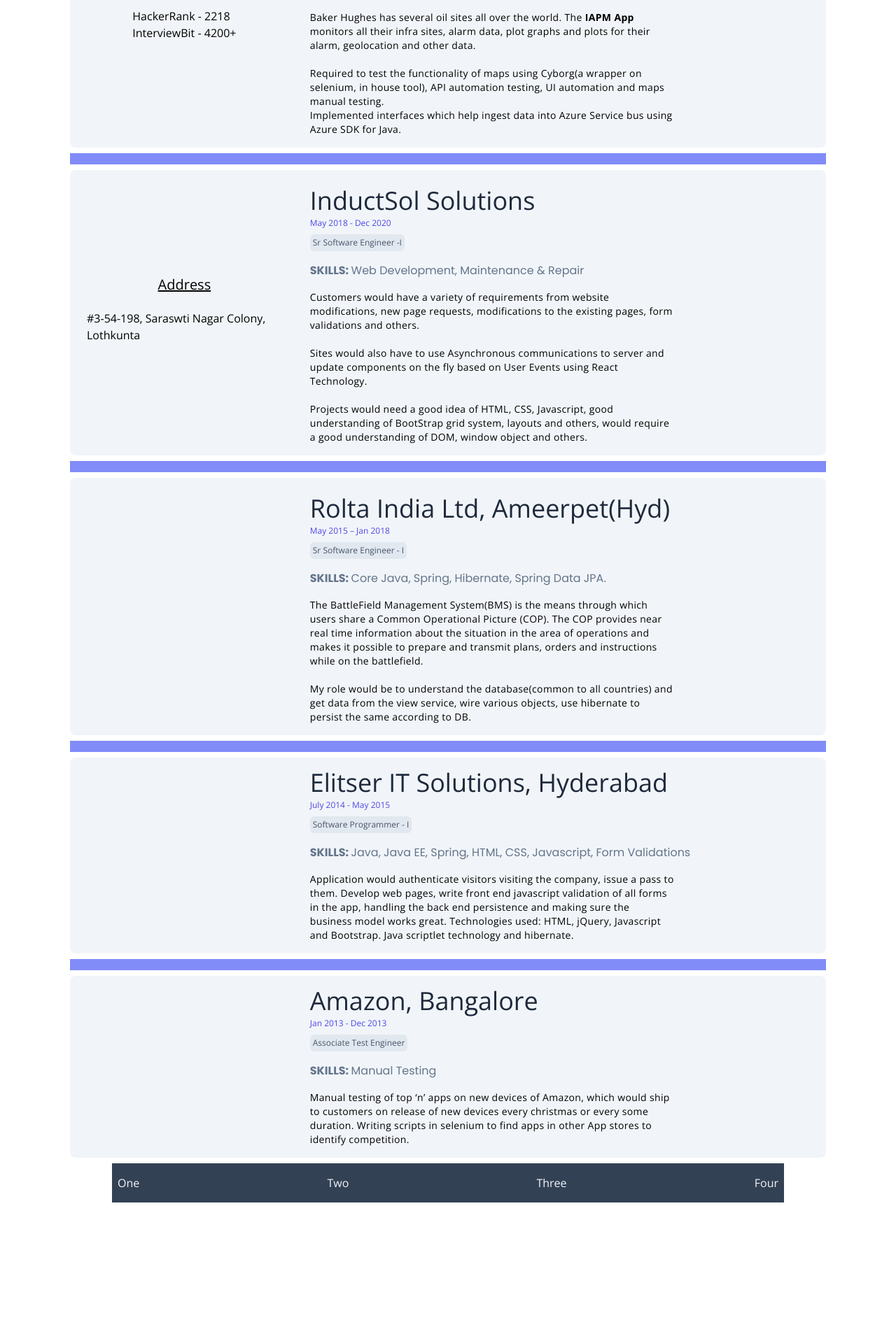
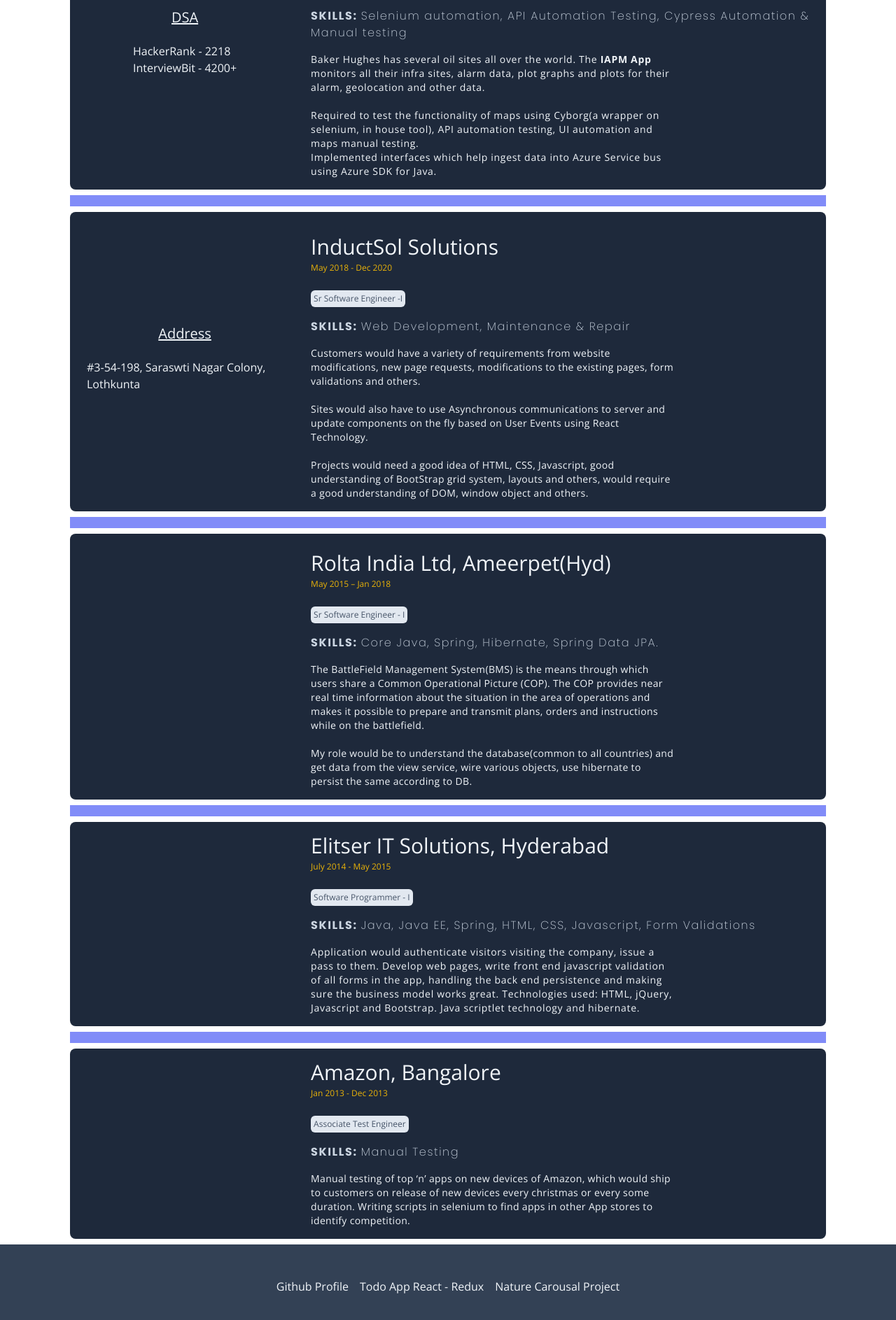
Before and after one commit to radharamanaa/Resume-FS, a plain HTML site: page index.html in a window 1280 px wide. Shown: the part 891-2778 px from the top of the page at 70% size. Before the commit the page ends 2610 px from the top, so only its background shows below. Drawn offline with nearby package versions, Linux system fonts and the light colour scheme.

Commit message:
strong look almost done

```diff
--- a/index.css
+++ b/index.css
@@ -81,7 +81,7 @@ div.photo-margin > img {
   background-color: rgba(20, 20, 20, 0.5);
 }
 .aside {
-  flex: 1 350px;
+  flex: 1 22rem;
 }
 .skill-item {
   text-transform: capitalize;
--- a/index.html
+++ b/index.html
@@ -21,7 +21,19 @@
 </head>
 
 <body>
-  <div class="all-container bg-white pt-5">
+  <div class="all-container bg-white">
+    <header class="bg-slate-700 text-white p-2 mb-1 flex justify-center">
+      <header class="w-3/4 inner-container flex justify-between">
+        <div class="footer-items p-1 m-1"><a href="https://github.com/radharamanaa" target="_blank">Github Profile</a>
+        </div>
+        <div class="footer-items p-1 m-1"><a href="https://radharamanaa.github.io/Tasky-Redux/" target="_blank">Todo App
+            React -
+            Redux</a></div>
+        <div class="footer-items p-1 m-1"><a href="https://radharamanaa.github.io/SimpleCarousal/" target="_blank">
+            Nature
+            Carousal Project</a></div>
+      </header>
+    </header>
     <div class="main-container relative">
       <!-- <div class="backcolor absolute top-0 left-0 right-0 h-1/2 bg-indigo-800 text-slate-100"></div> -->
       <div class="altcolor absolute bottom-0 left-0 right-0 h-full bg-slate-200 text-slate-100"></div>
@@ -71,7 +83,7 @@
 
           <div class="skills text-slate-300 text-md font-thin tracking-widest"><span
               class="skill-name font-bold">SKILLS:</span> HTML, CSS,
-              Javascript, React & Redux toolkit, TailwindCSS</div>
+            Javascript, React & Redux toolkit, TailwindCSS</div>
           <div class="details text-sm mt-4 tracking-wider max-w-prose">Project maintains tasks for the user in
             localStorage
             of the browser. Users can create, edit, delete tasks, create tasks in various categories, favorite tasks,
@@ -88,34 +100,35 @@
     </div>
     <div class="experience-start flex justify-center">
       <div
-        class="exp-header mx-auto w-full flex justify-center bg-lime-400 m-2 p-1 font-thin tracking-wider text-slate-800">
+        class="exp-header mx-auto w-full flex justify-center bg-indigo-500 m-2 p-1 font-thin tracking-wider text-slate-100">
         <h2 class="text-2xl">Experience</h2>
       </div>
     </div>
     <div class="main-container-2 relative ">
-      <div class="center bg-slate-100 rounded-lg">
+      <div class="center bg-slate-800 text-slate-100 rounded-lg">
         <div class="aside p-4 flex flex-col items-center justify-center">
           <h2 class="text-xl underline leading-6 mb-4">DSA</h2>
           <p>
           <ul class="flex flex-col justify-center">
             <li class="pt-2 ">HackerRank - 2218</li>
             <li class="pb-2 ">InterviewBit - 4200+</li>
-
           </ul>
           </p>
         </div>
         <div class="main-content p-4 w-3/4">
-          <div class="company-duration flex flex-col justify-start  mt-2">
-            <div class="company text-4xl font-thin text-slate-800 pr-2">Zemoso Technologies
+          <div class="company-duration flex flex-col justify-start mt-4">
+            <div class="company text-3xl font-thin text-slate-100 pr-2">Zemoso Technologies
             </div>
-            <div class="duration mt-1 text-xs items-end text-indigo-600">May 2021 - Current</div>
+            <div class="duration mt-1 text-xs items-end mb-4 text-yellow-500">May 2021 - Current</div>
             <div class="position-in-comp p-1 text-xs mt-2 mb-4 bg-slate-200 text-slate-600 rounded-md">Sr Software
               Engineer in Test</div>
           </div>
 
-          <div class="skills text-slate-500 text-md max-w-prose"><span class="skill-name font-bold">SKILLS:
-            </span>Selenium automation, API Automation Testing, Cypress Automation & Manual testing</div>
-          <div class="details text-sm mt-4 tracking-wide max-w-prose">Baker Hughes has several oil sites all over the
+          <div class="skills text-slate-300 text-md font-thin tracking-widest">
+            <span class="skill-name font-bold">SKILLS:
+            </span>Selenium automation, API Automation Testing, Cypress Automation & Manual testing
+          </div>
+          <div class="details text-sm mt-4 tracking-wider max-w-prose">Baker Hughes has several oil sites all over the
             world. The <span class="font-bold text-md"> IAPM App</span> monitors all their infra sites, alarm data, plot
             graphs and plots for their alarm,
             geolocation and other data.
@@ -132,7 +145,7 @@
     </div>
     <div class="exp-break h-4 bg-indigo-400 w-full my-2"></div>
     <div class="main-container-2 relative ">
-      <div class="center bg-slate-100 rounded-lg">
+      <div class="center bg-slate-800 text-slate-100 rounded-lg">
         <div class="aside p-4 flex flex-col items-center justify-center">
           <h2 class="text-xl underline leading-6 mb-4">Address</h2>
           <p class="address flex justify-center p-2">
@@ -140,15 +153,16 @@
           </p>
         </div>
         <div class="main-content p-4 w-3/4">
-          <div class="company-duration flex flex-col justify-start mt-2">
-            <div class="company text-4xl font-thin text-slate-800 pr-2">InductSol Solutions
+          <div class="company-duration flex flex-col justify-start mt-4">
+            <div class="company text-3xl font-thin text-slate-100 pr-2">InductSol Solutions
             </div>
-            <div class="duration mt-1 text-xs items-end text-indigo-600">May 2018 - Dec 2020</div>
+            <div class="duration mt-1 text-xs items-end mb-4 text-yellow-500">May 2018 - Dec 2020</div>
             <div class="position-in-comp p-1 text-xs mt-2 mb-4 bg-slate-200 text-slate-600 rounded-md">Sr Software
               Engineer -I</div>
           </div>
 
-          <div class="skills text-slate-500 text-md max-w-prose"><span class="skill-name font-bold">SKILLS: </span>Web
+          <div class="skills text-slate-300 text-md font-thin tracking-widest"><span
+              class="skill-name font-bold">SKILLS: </span>Web
             Development, Maintenance & Repair</div>
           <div class="details text-sm mt-4 tracking-wide max-w-prose">Customers would have a variety of requirements
             from
@@ -170,7 +184,7 @@
     </div>
     <div class="exp-break h-4 bg-indigo-400 w-full my-2"></div>
     <div class="main-container-2 relative ">
-      <div class="center bg-slate-100 rounded-lg">
+      <div class="center bg-slate-800 text-slate-100 rounded-lg">
         <div class="aside p-4 flex flex-col items-center justify-center">
           <h2 class="text-xl underline leading-6 mb-4"></h2>
           <p class="address flex justify-center p-2">
@@ -179,14 +193,15 @@
         </div>
         <div class="main-content p-4 w-3/4">
           <div class="company-duration flex flex-col justify-start mt-2">
-            <div class="company text-4xl font-thin text-slate-800 pr-2">Rolta India Ltd,
+            <div class="company text-3xl font-thin text-slate-100 pr-2">Rolta India Ltd,
               Ameerpet(Hyd)</div>
-            <div class="duration mt-1 text-xs items-end text-indigo-600">May 2015 – Jan 2018</div>
+            <div class="duration mt-1 text-xs items-end mb-4 text-yellow-500">May 2015 – Jan 2018</div>
             <div class="position-in-comp p-1 text-xs mt-2 mb-4 bg-slate-200 text-slate-600 rounded-md">Sr Software
               Engineer - I</div>
           </div>
 
-          <div class="skills text-slate-500 text-md max-w-prose"><span class="skill-name font-bold">SKILLS: </span>Core
+          <div class="skills text-slate-300 text-md font-thin tracking-widest"><span
+              class="skill-name font-bold">SKILLS: </span>Core
             Java, Spring, Hibernate, Spring Data JPA.</div>
           <div class="details text-sm mt-4 tracking-wide max-w-prose">The BattleField Management System(BMS) is the
             means
@@ -208,7 +223,7 @@
     </div>
     <div class="exp-break h-4 bg-indigo-400 w-full my-2"></div>
     <div class="main-container-2 relative ">
-      <div class="center bg-slate-100 rounded-lg">
+      <div class="center bg-slate-800 text-slate-100 rounded-lg">
         <div class="aside p-4 flex flex-col items-center justify-center">
           <h2 class="text-xl underline leading-6 mb-4"></h2>
           <p class="address flex justify-center p-2">
@@ -217,19 +232,20 @@
         </div>
         <div class="main-content p-4 w-3/4">
           <div class="company-duration flex flex-col justify-start">
-            <div class="company text-4xl font-thin text-slate-800 pr-2">Elitser IT
+            <div class="company text-3xl font-thin text-slate-100 pr-2">Elitser IT
               Solutions,
               Hyderabad</div>
-            <div class="duration mt-1 text-xs items-end text-indigo-600">July 2014 - May 2015
+            <div class="duration mt-1 text-xs items-end mb-4 text-yellow-500">July 2014 - May 2015
             </div>
             <div class="position-in-comp p-1 text-xs mt-2 mb-4 bg-slate-200 text-slate-600 rounded-md">Software
               Programmer
               - I</div>
           </div>
 
-          <div class="skills text-slate-500 text-md max-w-prose"><span class="skill-name font-bold">SKILLS: </span>Java,
+          <div class="skills text-slate-300 text-md font-thin tracking-widest"><span
+              class="skill-name font-bold">SKILLS: </span>Java,
             Java EE, Spring, HTML, CSS, Javascript, Form Validations</div>
-          <div class="details text-sm mt-4 tracking-wide max-w-prose">Application would authenticate visitors visiting
+          <div class="details text-sm mt-4 tracking-wider max-w-prose">Application would authenticate visitors visiting
             the
             company, issue a pass to them.
 
@@ -246,7 +262,7 @@
     </div>
     <div class="exp-break h-4 bg-indigo-400 w-full my-2"></div>
     <div class="main-container-2 relative ">
-      <div class="center bg-slate-100 rounded-lg">
+      <div class="center bg-slate-800 text-slate-100 rounded-lg">
         <div class="aside p-4 flex flex-col items-center justify-center">
           <h2 class="text-xl underline leading-6 mb-4"></h2>
           <p class="address flex justify-center p-2">
@@ -255,16 +271,17 @@
         </div>
         <div class="main-content p-4 w-3/4">
           <div class="company-duration flex flex-col justify-start">
-            <div class="company text-4xl font-thin text-slate-800 pr-2">Amazon, Bangalore
+            <div class="company text-3xl font-thin text-slate-100 pr-2">Amazon, Bangalore
             </div>
-            <div class="duration mt-1 text-xs items-end text-indigo-600">Jan 2013 - Dec 2013
+            <div class="duration mt-1 text-xs items-end mb-4 text-yellow-500">Jan 2013 - Dec 2013
             </div>
             <div class="position-in-comp p-1 text-xs mt-2 mb-4 bg-slate-200 text-slate-600 rounded-md">Associate Test
               Engineer
             </div>
           </div>
 
-          <div class="skills text-slate-500 text-md max-w-prose"><span class="skill-name font-bold">SKILLS:
+          <div class="skills text-slate-300 text-md font-thin tracking-widest"><span
+              class="skill-name font-bold">SKILLS:
             </span>Manual Testing</div>
           <div class="details text-sm mt-4 tracking-wide max-w-prose">Manual testing of top ‘n’ apps on new devices of
             Amazon, which would ship to customers on release of new devices every christmas or every some duration.
@@ -277,11 +294,18 @@
         </div>
       </div>
     </div>
-    <div class="footer w-3/4 mx-auto text-slate-100 bg-slate-700 flex justify-between py-4 px-2 mt-2">
-      <div class="footer-items">One</div>
-      <div class="footer-items">Two</div>
-      <div class="footer-items">Three</div>
-      <div class="footer-items">Four</div>
+    <div class="footer text-slate-100 bg-slate-700 flex justify-center py-4 px-2 mt-2">
+      <div class="footer-inner w-3/4 mx-auto flex justify-center py-4 px-2 mt-2">
+
+        <div class="footer-items p-1 m-1"><a href="https://github.com/radharamanaa" target="_blank">Github Profile</a>
+        </div>
+        <div class="footer-items p-1 m-1"><a href="https://radharamanaa.github.io/Tasky-Redux/" target="_blank">Todo App
+            React -
+            Redux</a></div>
+        <div class="footer-items p-1 m-1"><a href="https://radharamanaa.github.io/SimpleCarousal/" target="_blank">
+            Nature
+            Carousal Project</a></div>
+      </div>
     </div>
   </div>
 </body>
```
